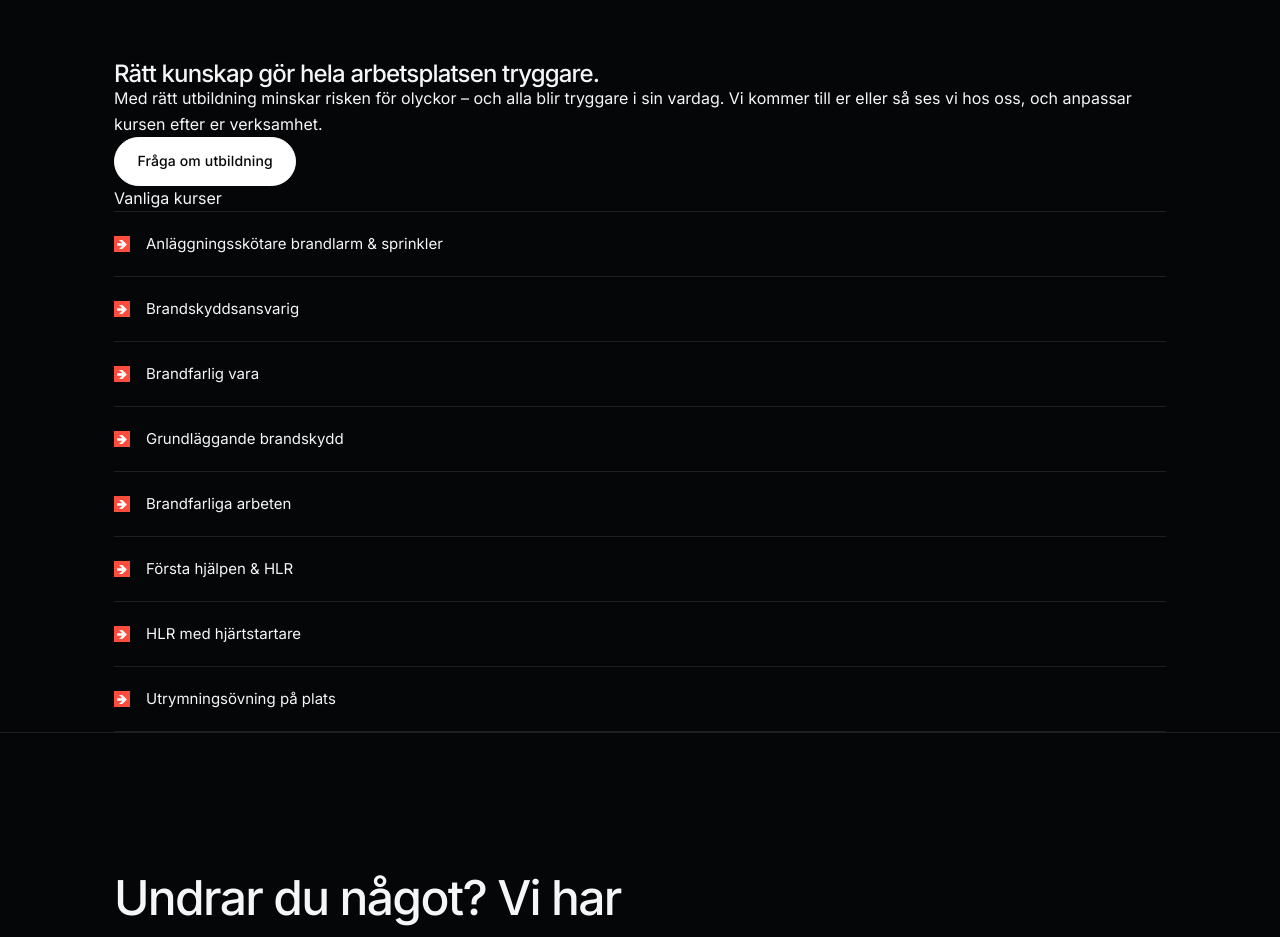
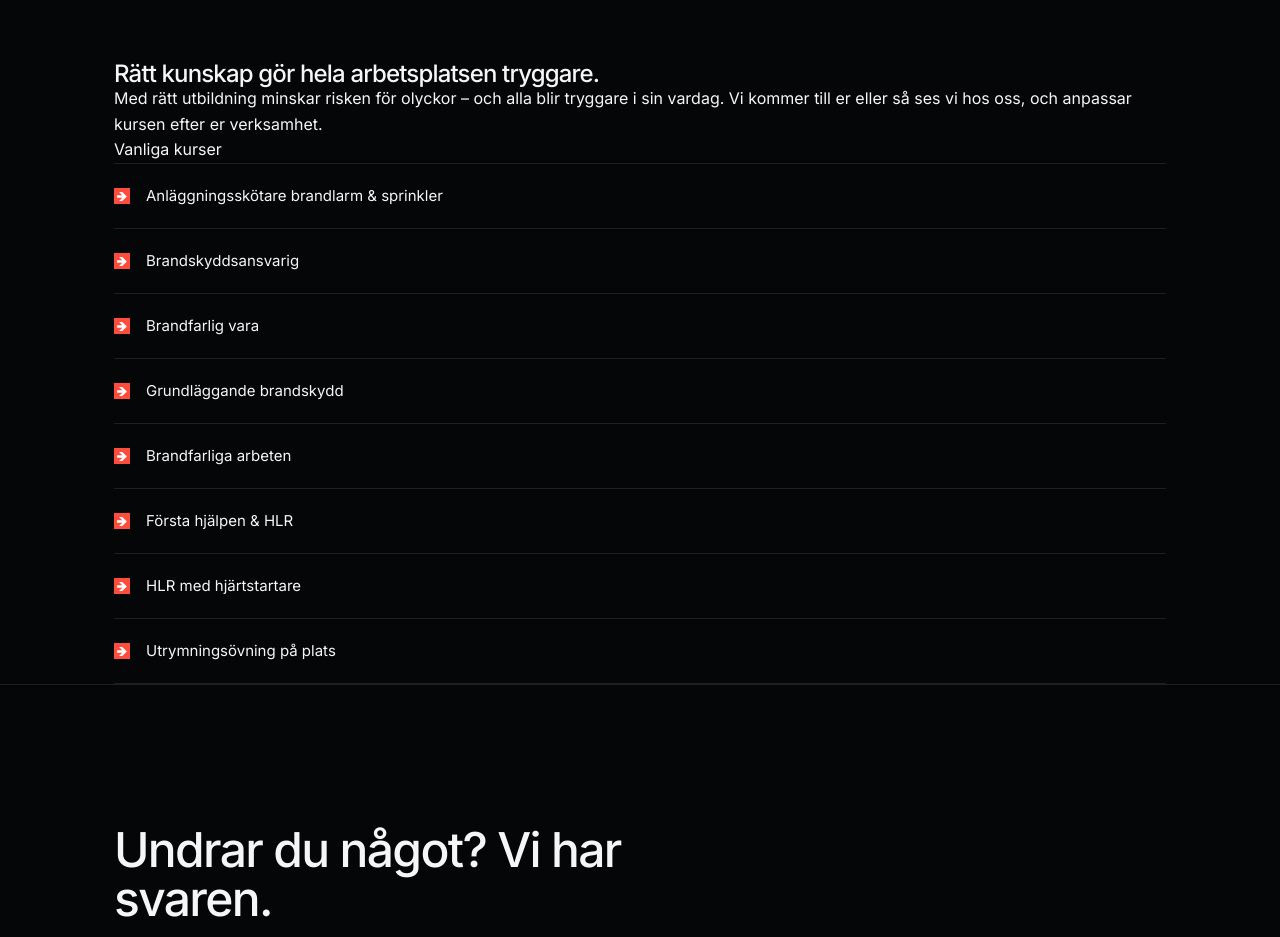
Before and after one commit to karljohanjansson/nytt-projekt, a website built with Vite: page index.html in a window 1280 px wide. Shown: the part 3340-4277 px from the top of the page. Built offline with nearby package versions, Linux system fonts and the light colour scheme.

Commit message:
Utbildning-sektion: ta bort knapp

```diff
--- a/index.html
+++ b/index.html
@@ -285,8 +285,7 @@
                 vardag. Vi kommer till er eller så ses vi hos oss, och anpassar kursen efter
                 er verksamhet.
               </p>
-              <a class="btn btn--white" href="kontakt.html">Fråga om utbildning</a>
-            </div>
+              </div>
 
             <div class="training__list-wrap">
               <p class="training__list-title">Vanliga kurser</p>
```
